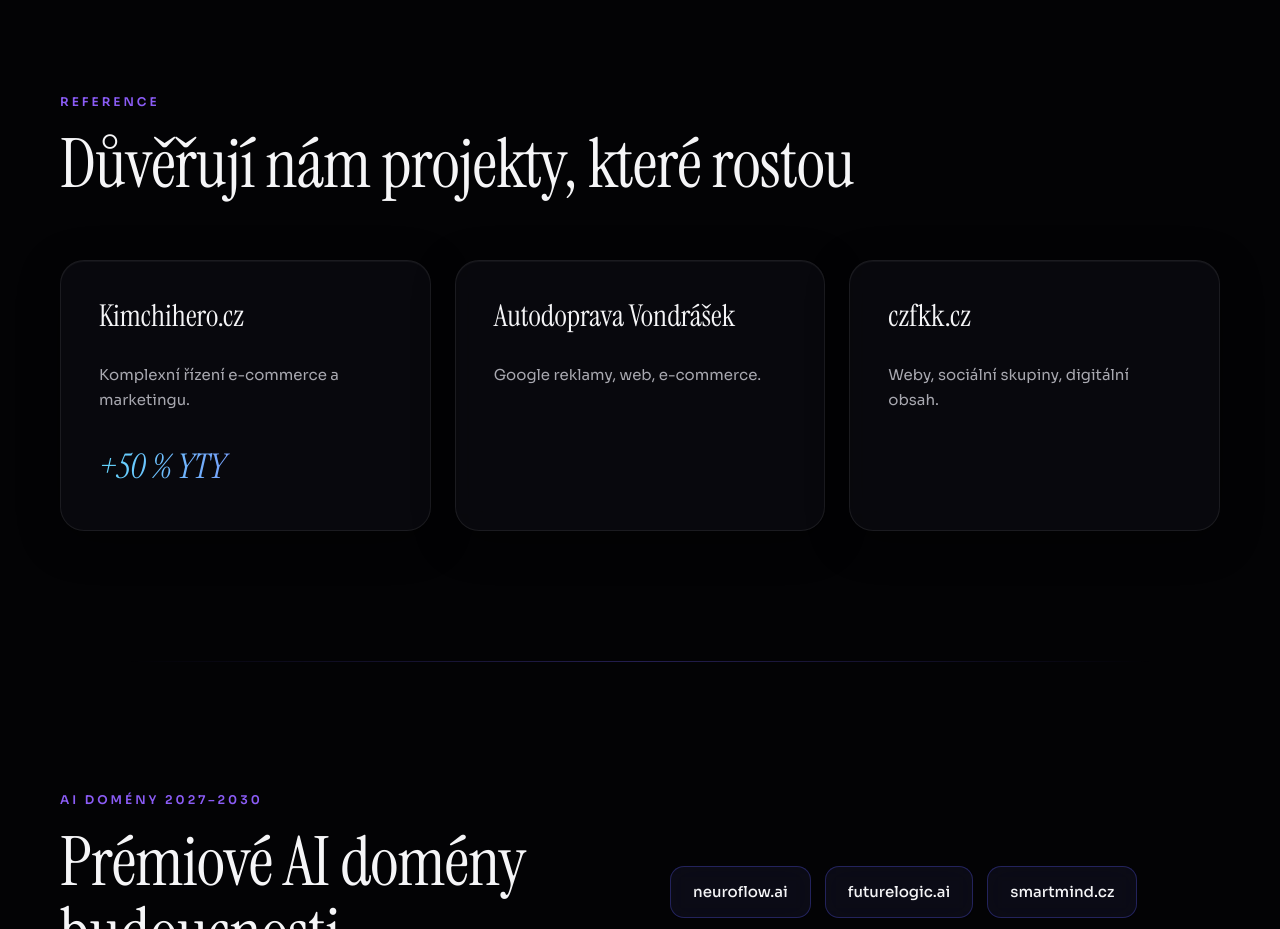
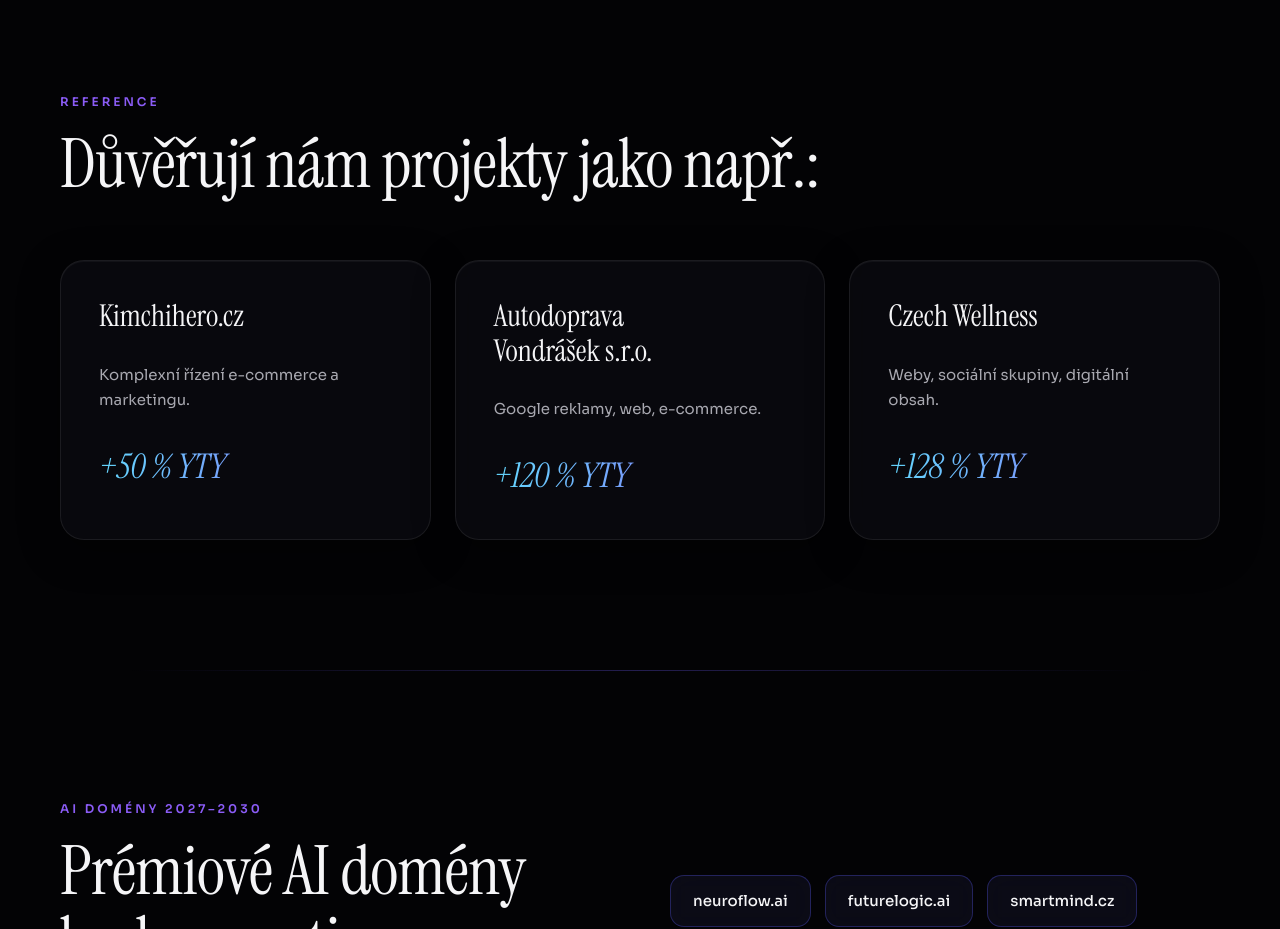
Before and after one commit to groweacz-cyber/Growea-web, a React (Vite) app: page / in a window 1280 px wide. Shown: the part 1660-2589 px from the top of the page. Built offline with nearby package versions, Linux system fonts and the light colour scheme.

Commit message:
Update App.jsx

```diff
--- a/src/App.jsx
+++ b/src/App.jsx
@@ -218,8 +218,8 @@ export default function App() {
         </div>
 
         <h2>
-          Důvěřují nám projekty,
-          které rostou
+          Důvěřují nám projekty
+          jako např.:
         </h2>
 
         <div className="ref-grid">
@@ -242,7 +242,9 @@ export default function App() {
           <div className="ref-card">
 
             <h3>
-              Autodoprava Vondrášek
+              Autodoprava
+              <br />
+              Vondrášek s.r.o.
             </h3>
 
             <p>
@@ -250,16 +252,24 @@ export default function App() {
               e-commerce.
             </p>
 
+            <div className="ref-highlight">
+              +120 % YTY
+            </div>
+
           </div>
 
           <div className="ref-card">
 
-            <h3>czfkk.cz</h3>
+            <h3>Czech Wellness</h3>
 
             <p>
               Weby, sociální skupiny,
               digitální obsah.
             </p>
+
+            <div className="ref-highlight">
+              +128 % YTY
+            </div>
 
           </div>
 
```
